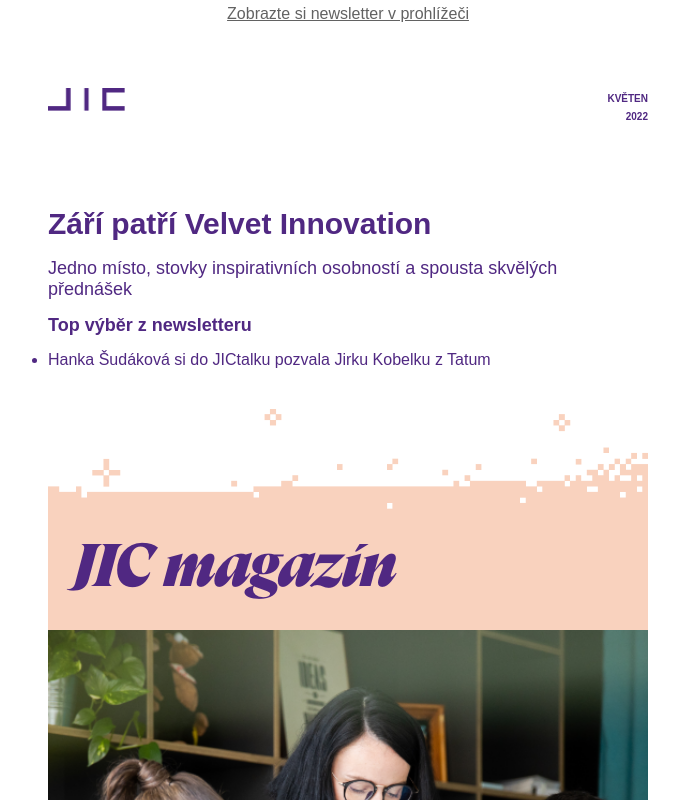
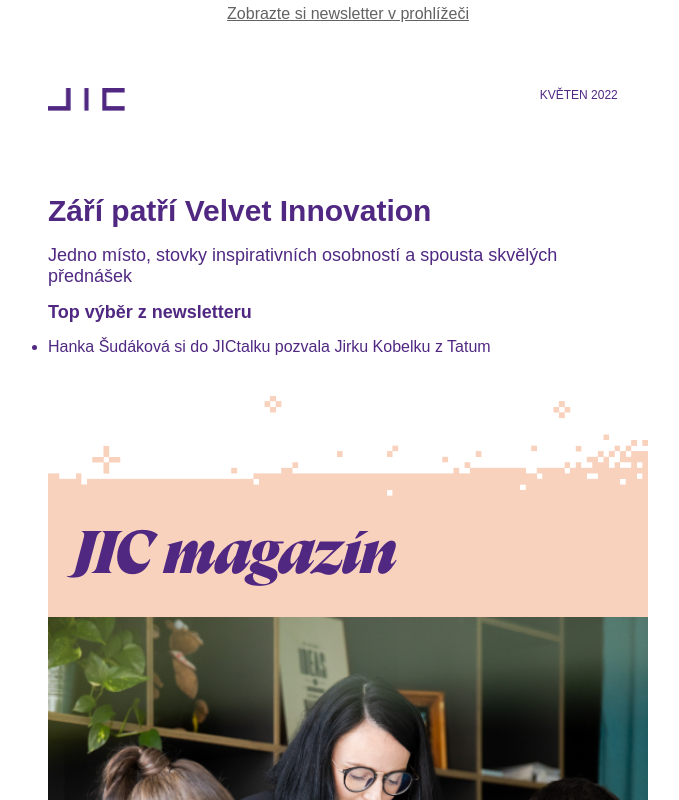
Before and after one commit to dominik2323/JIC_NEWSLETTER, a website: page index.pug in a window 1280 px wide. Shown: the top 800 px of the page, without its empty margins (292-971 px from the left). Drawn offline with nearby package versions, Linux system fonts and the light colour scheme; files that its build step writes are made by us from their sources; files whose address does not match are found by name.

Commit message:
some shits

```diff
--- a/components.css
+++ b/components.css
@@ -183,6 +183,10 @@
   vertical-align: top;
 }
 
+.date-content {
+  text-align: right;
+}
+
 .hero h1 {
   font-size: 30px;
   width: 80%;
--- a/index.pug
+++ b/index.pug
@@ -34,35 +34,42 @@
                   //
                   tr
                     td
-                      table(class="hero" cellspacing="0" cellspadding="0" border="0")
+                      table(cellspacing="0" cellspadding="0" border="0" width="100%")
                         tr(style="height:5px")
                           td(colspan="2")
                         tr.hero-header
                           td.logo
                             img(src=`${apiUrl}/images/jic-logo.png`, width="77" height="23")
                           td.date.content
-                            span(class="caption", mc:edit="date") květen 2022
+                            p(class="caption date-content", mc:edit="date") květen 2022
                         tr(style="height:80px")
                           td(colspan="2")
-                        tr
-                          td(colspan="2" class="content hero-content layout")
-                            h1(mc:edit="hero-header") Září patří Velvet Innovation
-                        tr(style="height:15px")
-                          td
+                  tr
+                    td
+                      table(class="hero" cellspacing="0" cellspadding="0" border="0" width="100%")
                         tr
                           td
-                            p(class="body-text", mc:edit="hero-perex") Jedno místo, stovky inspirativních osobností a spousta skvělých přednášek
-                        tr(style="height:15px")
-                          td
-                        tr
-                          td
-                            h4(class="body-header", mc:edit="hero-subheader", mc:hideable) Top výběr z newsletteru
-                        tr(style="height:15px")
-                          td
-                        tr
-                          td
-                            ul(mc:edit="hero-bullets")
-                              li Hanka Šudáková si do JICtalku pozvala Jirku Kobelku z Tatum
+                            table(cellspacing="0" cellspadding="0" border="0" width="100%")
+                              tr
+                                td(colspan="2" class="content hero-content layout")
+                                  h1(mc:edit="hero-header") Září patří Velvet Innovation
+                              tr(style="height:15px")
+                                td
+                              tr
+                                td
+                                  p(class="body-text", mc:edit="hero-perex") Jedno místo, stovky inspirativních osobností a spousta skvělých přednášek
+                              tr(style="height:15px")
+                                td
+                              tr
+                                td
+                                  h4(class="body-header", mc:edit="hero-subheader", mc:hideable) Top výběr z newsletteru
+                              tr(style="height:15px")
+                                td
+                              tr
+                                td
+                                  ul(mc:edit="hero-bullets")
+                                    li Hanka Šudáková si do JICtalku pozvala Jirku Kobelku z Tatum
+                          td(width="30px" style="width:60px")
                         tr(style="height:40px")
                           td(colspan="2")
                   tr
@@ -364,6 +371,8 @@
                                     tr
                                       td
                                         h3(mc:edit="human-name") Petr Chládek
+                                    tr(style="height:5px")
+                                      td
                                     tr
                                       td
                                         span(mc:edit="human-position") Ředitel JIC
@@ -374,7 +383,7 @@
                         tr
                           td
                             img(src=`${apiUrl}/images/pelmel-header-1.png`, class="section-header" width="600" height="290")
-                        tr(style="height:40px")
+                        tr(style="height:30px")
                           td
                         tr
                           td(class="section-body margin")
@@ -382,7 +391,14 @@
                               tr(mc:repeatable)
                                 td(class="pelmel")
                                   div(mc:edit="pelmel-item-1")
-                                    h4 Kiwi se vrací do hry
+                                    table
+                                      tr(style="height:5px")
+                                        td
+                                      tr
+                                        td
+                                          h4 Kiwi se vrací do hry
+                                      tr(style="height:5px")
+                                        td
                         tr(style="height:40px")
                           td
                   tr
```
Also changed, not shown: index.html.
